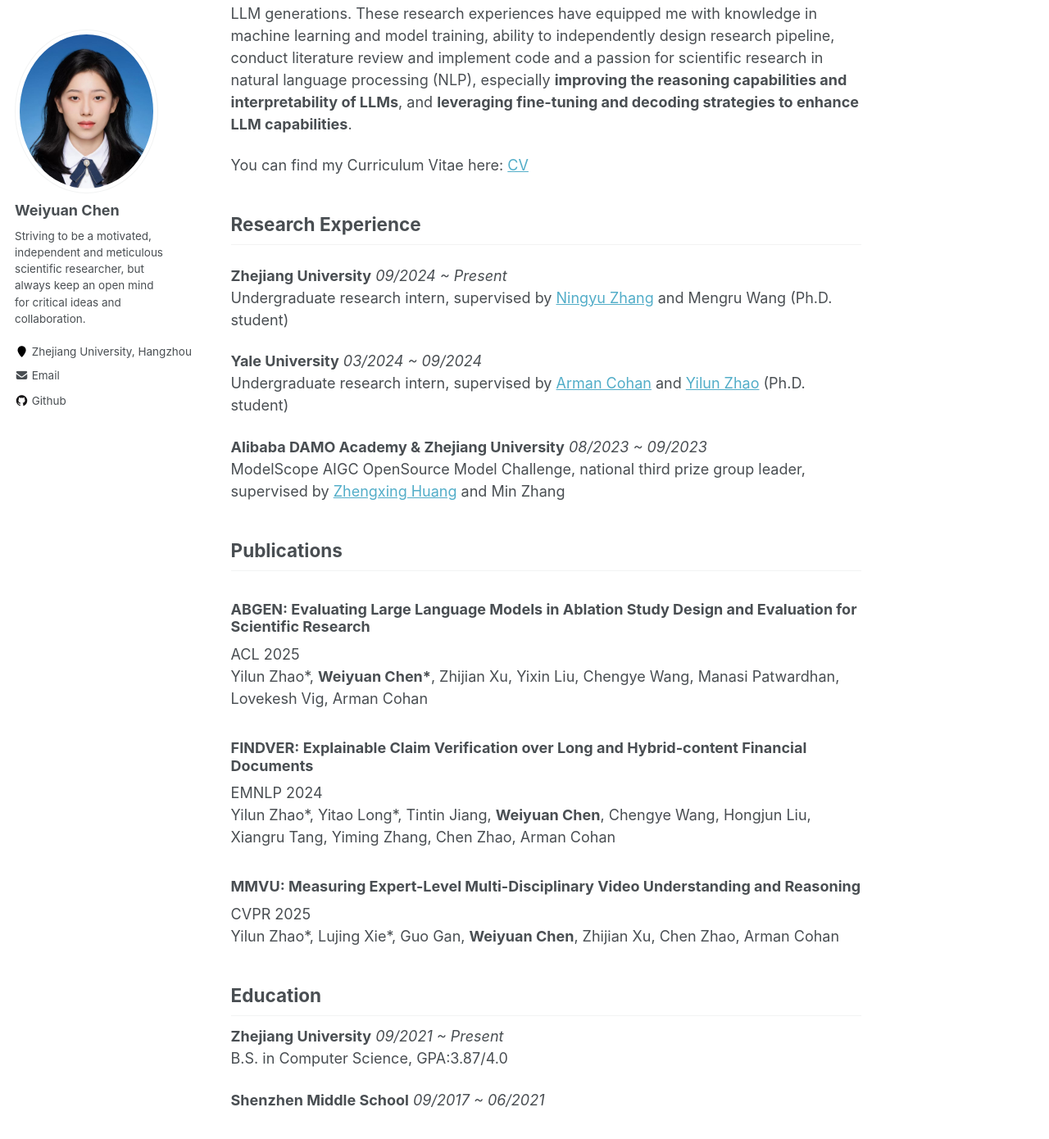
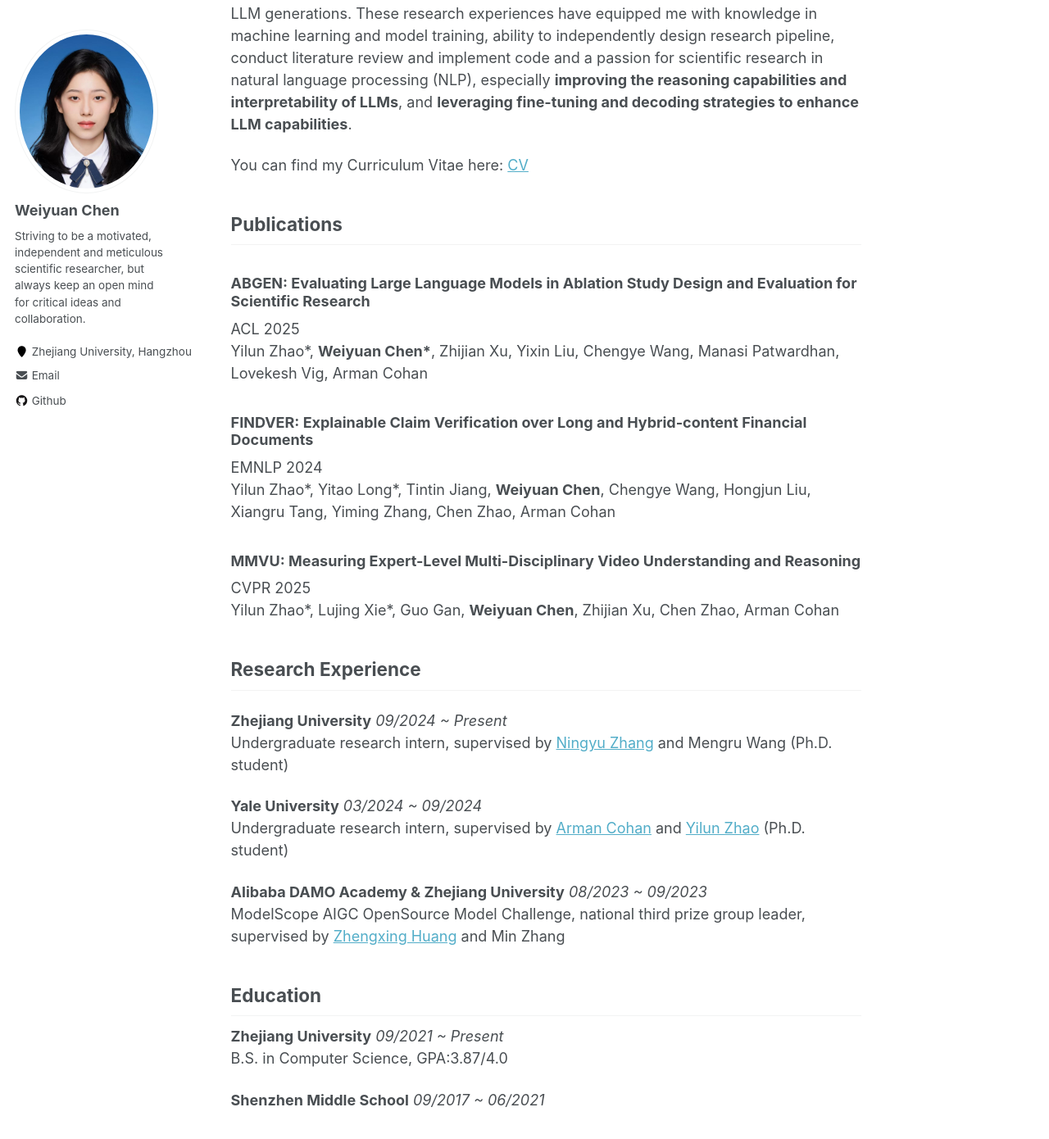
Before and after one commit to katie-chen2/katie-chen2.github.io, a Jekyll site: the page built from index.md, in a window 1280 px wide and 1400 px high, scrolled down 523 px. Shown: the top 1390 px of the window at 82% size. Built offline with Jekyll 4.4.1, drawn with Linux system fonts in a browser that asks for light colours; nearby versions of some CDN libraries; our own code applies the rules of GitHub Pages for plain Markdown files; library files that are not in the unit come from our copies; part of the change alters nothing that is shown.

Commit message:
Update default.html

```diff
--- a/_layouts/default.html
+++ b/_layouts/default.html
@@ -122,15 +122,6 @@
                             You can find my Curriculum Vitae here: <a href="https://katie-chen2.github.io/publications/CV.pdf">CV</a>
                         </p>
 
-                        <h2 id="research-interests">Research Experience</h2>
-                        <p></p>
-                        <p><strong>Zhejiang University</strong>    <em>09/2024 ~ Present</em>  <br \>
-                        Undergraduate research intern, supervised by <a href="https://person.zju.edu.cn/en/ningyu">Ningyu Zhang</a> and Mengru Wang (Ph.D. student) </p>
-                        <p><strong>Yale University</strong>    <em>03/2024 ~ 09/2024</em>    <br \>
-                        Undergraduate research intern, supervised by <a href="https://armancohan.com/">Arman Cohan</a> and <a href="https://yilunzhao.github.io/">Yilun Zhao</a> (Ph.D. student) </p>
-                        <p><strong>Alibaba DAMO Academy & Zhejiang University</strong>    <em>08/2023 ~ 09/2023</em>    <br \>
-                        ModelScope AIGC OpenSource Model Challenge, national third prize group leader, supervised by <a href="https://person.zju.edu.cn/en/hzx#768894">Zhengxing Huang</a> and Min Zhang </p>
-
                         <h2 id="research-interests">Publications</h2>
                         <h3>ABGEN: Evaluating Large Language Models in Ablation Study Design and Evaluation for Scientific Research</h3>
                         <p>
@@ -147,6 +138,15 @@
                            CVPR 2025  <br \>
                            Yilun Zhao*, Lujing Xie*, Guo Gan, <strong>Weiyuan Chen</strong>, Zhijian Xu, Chen Zhao, Arman Cohan
                         </p>
+
+                        <h2 id="research-interests">Research Experience</h2>
+                        <p></p>
+                        <p><strong>Zhejiang University</strong>    <em>09/2024 ~ Present</em>  <br \>
+                        Undergraduate research intern, supervised by <a href="https://person.zju.edu.cn/en/ningyu">Ningyu Zhang</a> and Mengru Wang (Ph.D. student) </p>
+                        <p><strong>Yale University</strong>    <em>03/2024 ~ 09/2024</em>    <br \>
+                        Undergraduate research intern, supervised by <a href="https://armancohan.com/">Arman Cohan</a> and <a href="https://yilunzhao.github.io/">Yilun Zhao</a> (Ph.D. student) </p>
+                        <p><strong>Alibaba DAMO Academy & Zhejiang University</strong>    <em>08/2023 ~ 09/2023</em>    <br \>
+                        ModelScope AIGC OpenSource Model Challenge, national third prize group leader, supervised by <a href="https://person.zju.edu.cn/en/hzx#768894">Zhengxing Huang</a> and Min Zhang </p>
 
                         <h2 id="research-interests">Education </h2>
                         <p><strong>Zhejiang University</strong>    <em>09/2021 ~ Present</em>  <br \>
```
